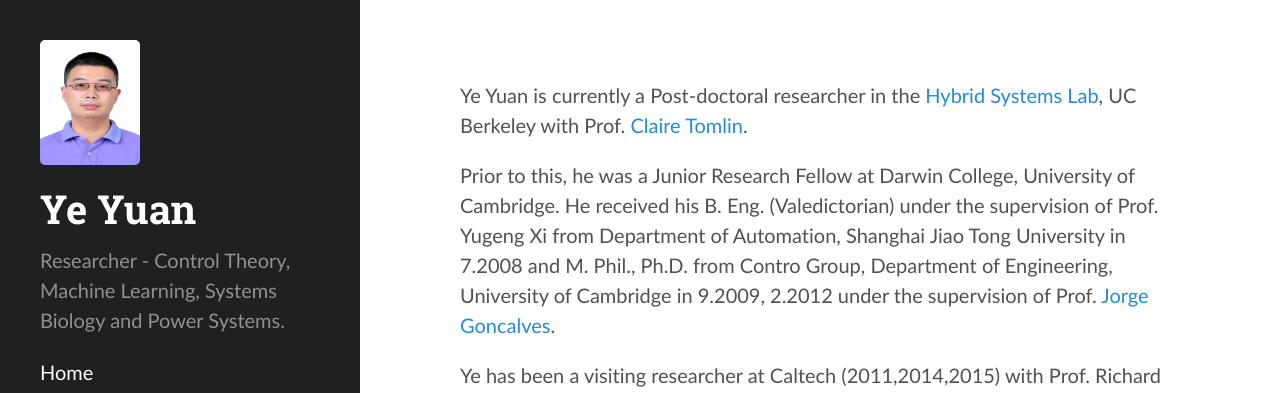
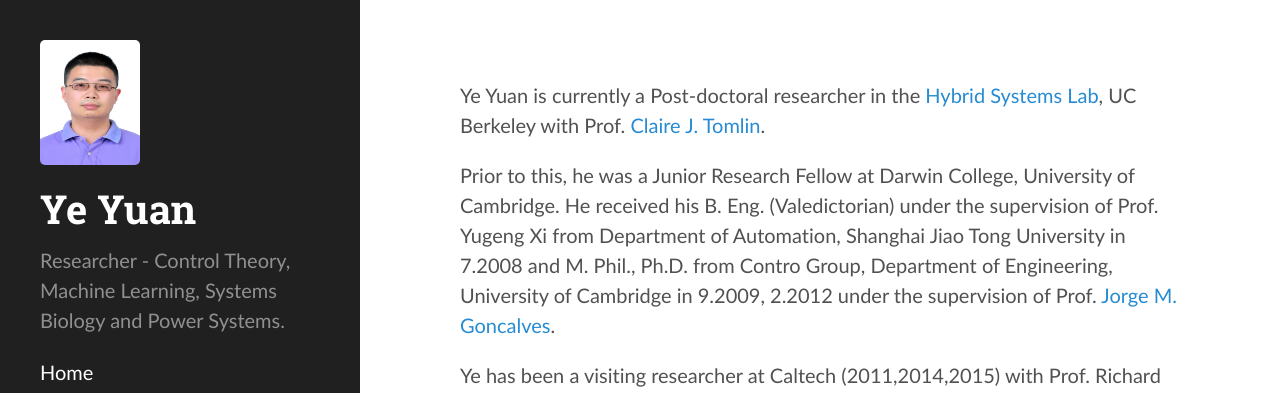
Before and after one commit to yy311/yy311.github.io, a Jekyll site: the page built from bio.md, in a window 1280 px wide. Shown: the top 393 px of the page. Built offline with Jekyll 4.4.1, drawn with Linux system fonts in a browser that asks for light colours; some of the changed lines change nothing that is shown.

Commit message:
Update bio.md

```diff
--- a/bio.md
+++ b/bio.md
@@ -3,9 +3,9 @@
 ---
 
 
-Ye Yuan is currently a Post-doctoral researcher in the [Hybrid Systems Lab](http://hybrid.eecs.berkeley.edu/), UC Berkeley with Prof. [Claire Tomlin](http://eecs.berkeley.edu/~tomlin).
+Ye Yuan is currently a Post-doctoral researcher in the [Hybrid Systems Lab](http://hybrid.eecs.berkeley.edu/), UC Berkeley with Prof. [Claire J. Tomlin](http://eecs.berkeley.edu/~tomlin).
 
-Prior to this, he was a Junior Research Fellow at Darwin College, University of Cambridge. He received his B. Eng. (Valedictorian) under the supervision of Prof. Yugeng Xi from Department of Automation, Shanghai Jiao Tong University in 7.2008 and M. Phil., Ph.D. from Contro Group, Department of Engineering, University of Cambridge in 9.2009, 2.2012 under the supervision of Prof. [Jorge Goncalves](http://www-control.eng.cam.ac.uk/Homepage/officialweb.php?id=5).
+Prior to this, he was a Junior Research Fellow at Darwin College, University of Cambridge. He received his B. Eng. (Valedictorian) under the supervision of Prof. Yugeng Xi from Department of Automation, Shanghai Jiao Tong University in 7.2008 and M. Phil., Ph.D. from Contro Group, Department of Engineering, University of Cambridge in 9.2009, 2.2012 under the supervision of Prof. [Jorge M. Goncalves](http://wwwen.uni.lu/lcsb/people/jorge_goncalves).
 
 Ye has been a visiting researcher at Caltech (2011,2014,2015) with Prof. Richard M. Murray and Prof. Steven H. Low, at MIT (2013) with Prof. Munther A. Dahleh and Prof. Alexandre Megretski and at Imeprial College London (2011-2015) with Prof. Mauricio Barahona and Prof. Guy-Bart Stan.
 
```
